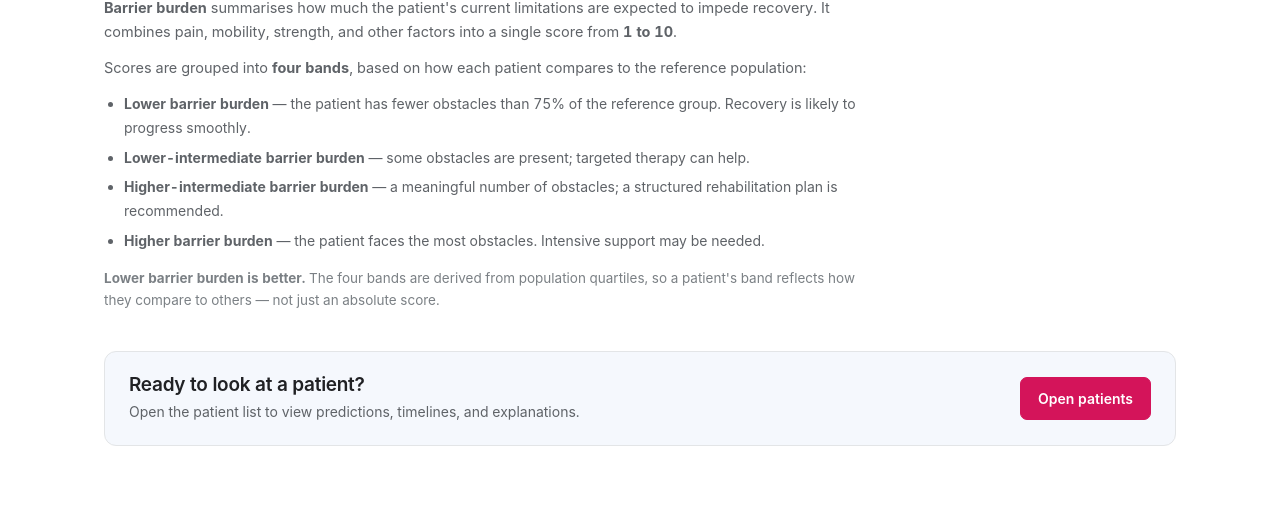
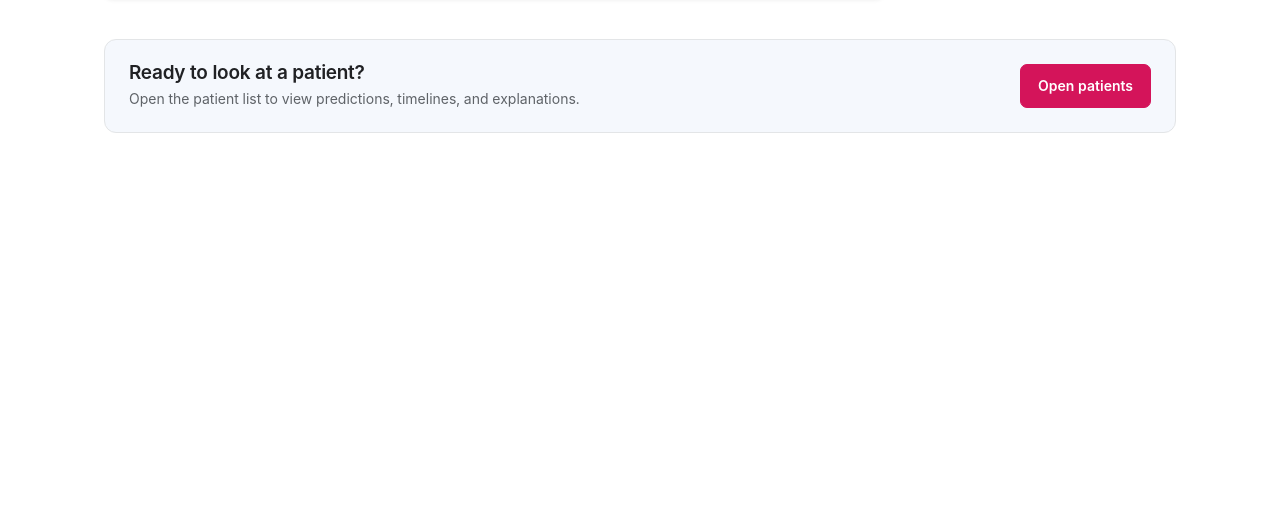
Before and after one commit to guavacoderepo/rehabAi, a Flask app: page / in a window 1280 px wide. Shown: the part 1880-2406 px from the top of the page. After the commit the page ends 2013 px from the top, so only its background shows below. Run offline with Flask 3, Linux system fonts and the light colour scheme; parts of the project's set-up code (start-up, migrations or seed data) failed here and were passed over.

Commit message:
update home page

```diff
--- a/templates/home.html
+++ b/templates/home.html
@@ -10,7 +10,7 @@
     <p class="eyebrow">Clinical decision support</p>
     <h1>Predict walking recovery.<br>Explain every score.</h1>
     <p class="lede">
-      RehabAI turns a short bedside assessment into a clear, interpretable
+      The RehabAI tool turns a short bedside assessment into a clear, interpretable
       prediction of walking ability for each patient — with the reasoning
       shown alongside the numbers.
     </p>
@@ -38,99 +38,57 @@
   </div>
 </section>
 
-<!-- PIPELINE IMAGE -->
-<section class="home-section">
-  <h2>How RehabAI tool works</h2>
+<!-- HOW IT WORKS — DECK VIEWERS -->
+<section class="home-section" id="how-it-works">
+  <h2>How the RehabAI tool works</h2>
   <p>
     A short bedside assessment feeds into a model that estimates the patient's
     barrier burden, walking probability, and overall walking recovery outlook.
   </p>
-  <figure class="home-figure">
-    <img src="{{ url_for('static', filename='assets/pipeline.png') }}"
-         alt="RehabAI pipeline: assessment → model → WPI, barrier burden, walking probability">
-  </figure>
+
+  <!-- DECK 1: HOW TO NAVIGATE THE APP -->
+  <div class="home-deck">
+    <h3 class="home-deck-title">How to navigate the app</h3>
+    <p class="home-deck-caption">
+      A short walkthrough of the main screens — the patient list, the patient
+      view, and where the predictions and explanations appear.
+    </p>
+    <div class="home-deck-viewer">
+      <iframe
+        src="https://docs.google.com/presentation/d/1lodfKuZPRTqxKZPyk5wVVYtv7MWRSZ1T/embed?start=true&loop=true&delayms=5000&rm=minimal"
+        frameborder="0"
+        width="100%"
+        height="480"
+        allowfullscreen="true"
+        mozallowfullscreen="true"
+        webkitallowfullscreen="true"
+        title="How to navigate the RehabAI app">
+      </iframe>
+    </div>
+  </div>
+
+  <!-- DECK 2: ABOUT THE PIPELINE -->
+  <div class="home-deck">
+    <h3 class="home-deck-title">About the pipeline</h3>
+    <p class="home-deck-caption">
+      How the bedside assessment is turned into the Walking Probability Index,
+      barrier burden, and walking probability — and what each one means.
+    </p>
+    <div class="home-deck-viewer">
+      <iframe
+        src="https://docs.google.com/presentation/d/18kv1dTi8VDltUWB-ml3WDUX5e90-YPoq/embed?start=true&loop=true&delayms=5000&rm=minimal"
+        frameborder="0"
+        width="100%"
+        height="480"
+        allowfullscreen="true"
+        mozallowfullscreen="true"
+        webkitallowfullscreen="true"
+        title="About the RehabAI pipeline">
+      </iframe>
+    </div>
+  </div>
 </section>
 
-<!-- WHAT IS WPI -->
-<section class="home-section" id="concepts">
-  <h2>What is the WPI?</h2>
-    <p>
-        The <b>Walking Probability Index (WPI)</b> is a score between
-        <b>0 and 70</b> that captures how much the patient's current condition
-        is likely to hinder their recovery of independent walking.
-    </p>
-    <p>
-        <b>Lower is better.</b> A low WPI means few barriers stand in the way —
-        the patient is well positioned to walk again. A high WPI means more
-        obstacles are present, and recovery is likely to require greater support.
-    </p>
-
-    <ul class="home-list">
-        <li><b>0 - 20</b> — Low barrier burden. Independent walking is likely.</li>
-        <li><b>21 - 45</b> — Moderate barrier burden. Recovery is plausible with rehabilitation.</li>
-        <li><b>46 - 70</b> — High barrier burden. Significant support may be needed.</li>
-    </ul>
-    <p class="muted">
-        WPI is <b>not a diagnosis</b>. It's a decision-support signal meant to sit
-        alongside clinical judgement.
-    </p>
-</section>
-
-<!-- WHAT A GOOD WPI IS -->
-<section class="home-section">
-  <h2>What counts as a "good" WPI?</h2>
-  <p>
-    There is no universal "good" value — it depends on context. In practice:
-  </p>
-  <ul class="home-list">
-    <li><b>Lower is better</b> for the goal of walking independently.</li>
-    <li>A <b>falling WPI over time</b> is usually a good sign — barriers are reducing.</li>
-    <li>A <b>rising WPI</b> between visits may warrant a review of the care plan.</li>
-  </ul>
-</section>
-
-<!-- WALKING PROBABILITY -->
-<section class="home-section">
-  <h2>Walking probability</h2>
-  <p>
-    <b>Walking probability</b> is the chance that the patient will be able to
-    walk without physical assistance within the target time window. It is
-    derived from the WPI and shown as a percentage in the patient view.
-  </p>
-  <ul class="home-list">
-    <li><b>High walking probability</b> — the patient is likely to regain independent walking.</li>
-    <li><b>Low walking probability</b> — the patient may need ongoing support or targeted therapy.</li>
-  </ul>
-  <p class="muted">
-    Because walking probability moves in the <b>opposite direction</b> to WPI,
-    a low WPI produces a high walking probability.
-  </p>
-</section>
-
-<!-- BARRIER BURDEN -->
-<section class="home-section">
-  <h2>Barrier burden</h2>
-  <p>
-    <b>Barrier burden</b> summarises how much the patient's current limitations
-    are expected to impede recovery. It combines pain, mobility, strength, and
-    other factors into a single score from <b>1 to 10</b>.
-  </p>
-  <p>
-    Scores are grouped into <b>four bands</b>, based on how each patient
-    compares to the reference population:
-  </p>
-  <ul class="home-list">
-    <li><b>Lower barrier burden</b> — the patient has fewer obstacles than 75% of the reference group. Recovery is likely to progress smoothly.</li>
-    <li><b>Lower-intermediate barrier burden</b> — some obstacles are present; targeted therapy can help.</li>
-    <li><b>Higher-intermediate barrier burden</b> — a meaningful number of obstacles; a structured rehabilitation plan is recommended.</li>
-    <li><b>Higher barrier burden</b> — the patient faces the most obstacles. Intensive support may be needed.</li>
-  </ul>
-  <p class="muted">
-    <b>Lower barrier burden is better.</b> The four bands are derived from
-    population quartiles, so a patient's band reflects how they compare to
-    others — not just an absolute score.
-  </p>
-</section>
 
 <!-- CTA -->
 <section class="home-cta">
```
Also changed, not shown: static/css/style.css (+43 -0 lines).
